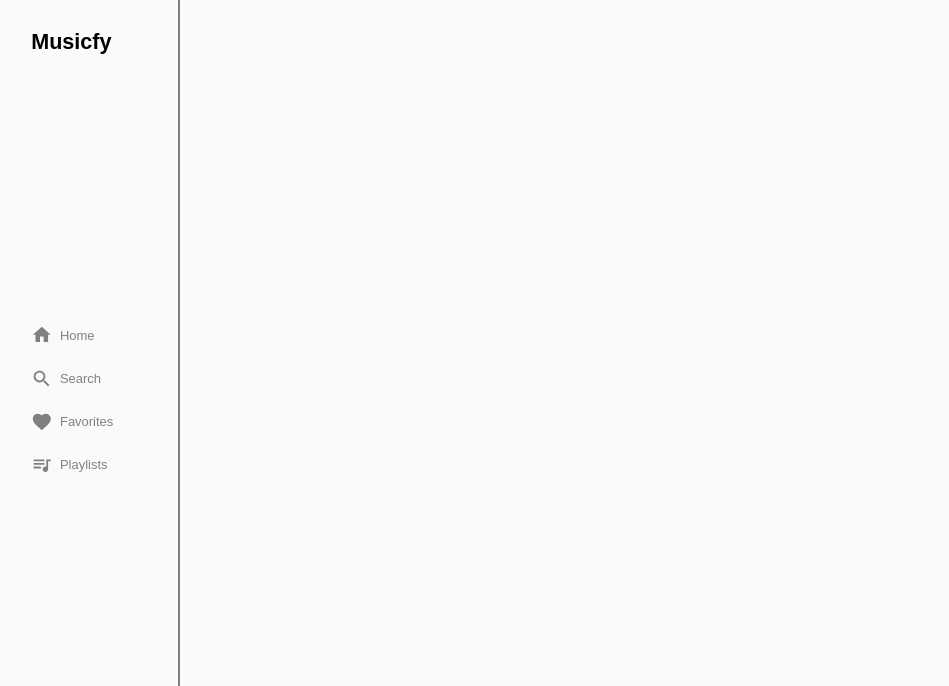
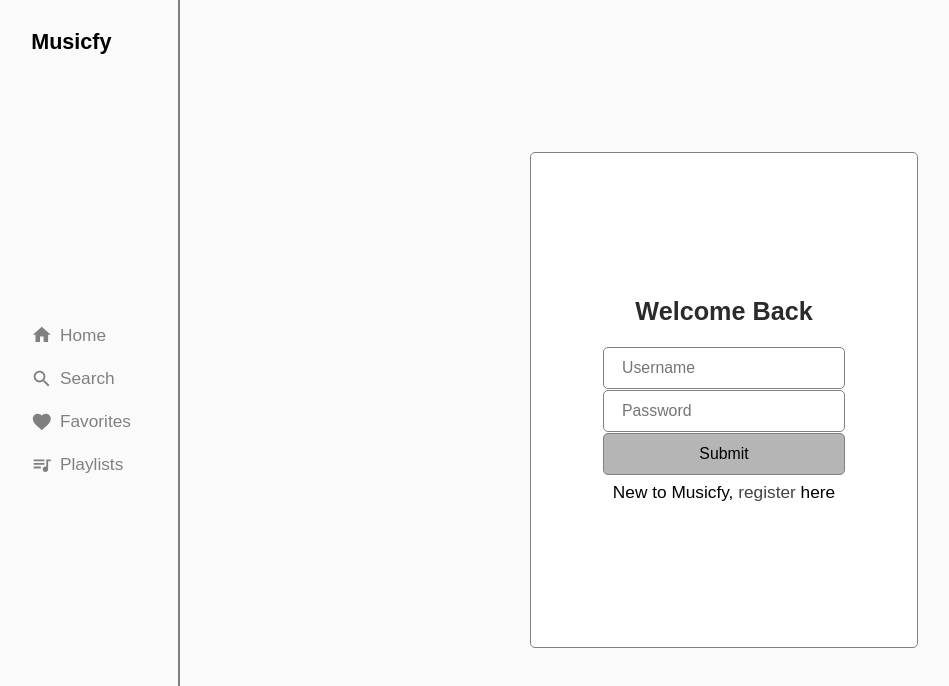
Before and after one commit to Sandy-1711/Musicfy, a React (Create React App) app: page /#/login in a window 1280 px wide. Shown: the top 686 px of the page, without its empty margins (12-961 px from the left). Built offline with nearby package versions, Linux system fonts and the light colour scheme.

Commit message:
Added authentication

```diff
--- a/public/styles.css
+++ b/public/styles.css
@@ -510,7 +510,90 @@ li svg {
     font-weight: 200;
 }
 
+.logout {
+    position: absolute;
+    bottom: 5rem;
+    left: 3rem;
+}
 
+.loginPage form input,
+button {
+    font-size: 1.1rem;
+}
+
+.loginPage button,.logout button {
+    cursor: pointer;
+    padding: 0.75rem 1.25rem;
+    border-radius: 5px;
+    /* border: none; */
+    border: 1px solid grey;
+    outline: none;
+    background-color: rgb(181, 181, 181);
+    color: black;
+}
+
+.loginCard form input {
+    padding: 0.75rem 1.25rem;
+    border-radius: 5px;
+    /* border: none; */
+    border: 1px solid grey;
+    outline: none;
+}
+
+.loginPage button:hover {
+    background-color: #595959;
+    color: #c7c7c7;
+}
+.logout button:hover{
+
+    background-color: #595959;
+    color: #c7c7c7;
+}
+.loginCard form {
+    display: flex;
+    flex-direction: column;
+    gap: 0.1rem;
+}
+
+.loginPage {
+    height: 100dvh;
+    display: flex;
+    justify-content: center;
+    align-items: center;
+
+}
+
+.loginCard {
+    display: flex;
+    flex-direction: column;
+    justify-content: center;
+    align-items: center;
+    gap: 0.5rem;
+    background-color: #ffffff;
+    border: 1px solid grey;
+    padding: 10rem 5rem;
+    border-radius: 5px;
+}
+
+.loginCard span a{
+    color: #434343;
+    cursor: pointer;
+}
+.loginCard span a:hover{
+    color: red;;
+}
+.loginPage h2{
+    font-size: 1.75rem;
+    color: #2b2b2b;
+    margin-bottom: 1rem;
+}
+.loginCard span a,span {
+    font-size: 1.2rem;
+}
+
+/* .homePage form input,button{
+    padding: 0.5rem;
+} */
 @media screen and (width<1000px) {
     .sidebar {
         bottom: 0;
@@ -527,8 +610,10 @@ li svg {
     }
 
     .sidebar ul {
+        width: 80dvw;
+        justify-content: space-around;
         flex-direction: row;
-        gap: 4rem;
+        /* gap: 4rem; */
         padding: 0;
         padding-bottom: 1rem;
     }
@@ -537,6 +622,13 @@ li svg {
         font-size: 0.5rem;
     }
 
+    .logout button{
+        position: fixed;
+        right:   1rem;
+        top: 0.7rem;
+        padding:0.5rem 1rem;
+        z-index: 99;
+    }
     .sidebar h1 {
         position: fixed;
         top: 0;
@@ -548,7 +640,7 @@ li svg {
         height: max-content;
         width: 100dvw;
         padding: 1rem;
-        background-color: #646464;
+        background-color: #c5c5c5;
     }
 
     .sidebar ul li a {
@@ -559,7 +651,7 @@ li svg {
     }
 
     .homePage {
-        top: 1rem;
+        top: 2rem;
         left: 0;
         width: 100dvw;
     }
@@ -654,7 +746,8 @@ li svg {
         right: 1rem;
         bottom: 1rem;
     }
-/*
+
+    /*
     .searchPage {
         top: 1rem;
         left: 0;
@@ -667,17 +760,21 @@ li svg {
     .searchArea {
         width: max-content;
     }
-    .searchArea form{
+
+    .searchArea form {
         height: max-content;
     }
-    .searchArea form input{
+
+    .searchArea form input {
         width: 15rem;
         padding-right: 1rem;
     }
-    .suggestions{
+
+    .suggestions {
         width: 18rem;
 
     }
+
     /* .homecard{
         grid-template-columns: repeat(10,1fr)
     } */
@@ -740,12 +837,16 @@ li svg {
     }
 
     .sidebar ul {
-        padding: 0.2rem 0;
-        gap: 1.7rem;
+        padding: 0.9rem 0;
+        display: flex;
+        justify-content: space-evenly;
+        align-items: center;
+        gap: 2rem;
+        width: 80dvw;
     }
 
     .sidebar h1 {
-        padding: 0.5rem;
+        padding: 1.3rem 0.5rem;
     }
 
 }
@@ -760,15 +861,18 @@ li svg {
     .cards {
         grid-template-columns: repeat(2, 1fr);
     }
-    .card{
+
+    .card {
         height: 15rem;
         width: 10rem;
     }
-    .card img{
+
+    .card img {
         height: 8rem;
         width: 8rem;
     }
 }
+
 @media screen and (width<300px) {
     .card {
         padding: 0.5rem 0rem;
--- a/src/components/App.jsx
+++ b/src/components/App.jsx
@@ -1,27 +1,32 @@
-import React from 'react'
+import React, { useEffect } from 'react'
 import Sidebar from './Sidebar'
 import Home from './Home'
 import Search from './Search'
 import { HashRouter, Routes, Route } from 'react-router-dom';
 import Favorites from './Favorites';
 import Playlists from './Playlists';
-// import { ReactKeycloakProvider } from '@react-keycloak/web';
-// import keycloak from '../keycloak';
-// import PrivateRoute from '../helpers/PrivateRoute';
+import SignUp from './Register';
+import PrivateRoute from '../helpers/PrivateRoute';
+import Login from './Login';
+import Register from './Register';
 const App = () => {
+  const user = JSON.parse(localStorage.getItem('user'));
+  useEffect(function(){
+    console.log(user);
+  },[])
   return (
-    // <ReactKeycloakProvider authClient={keycloak}>
 
-      <HashRouter>
-        <Sidebar />
-        <Routes>
-          <Route path='/' element={<Home />} />
-          <Route path='/search' element={<Search />} />
-          <Route path='/favorites' element={<Favorites />} />
-          <Route path='/playlists' element={<Playlists />} />
-        </Routes>
-      </HashRouter>
-    // </ReactKeycloakProvider>
+    <HashRouter>
+      <Sidebar />
+      <Routes>
+        <Route path='/' element={<PrivateRoute><Home /></PrivateRoute>} />
+        <Route path='/login' element={<Login />} />
+        <Route path='/register' element={<Register />} />
+        <Route path='/search' element={<PrivateRoute><Search /></PrivateRoute>} />
+        <Route path='/favorites' element={<PrivateRoute><Favorites /></PrivateRoute>} />
+        <Route path='/playlists' element={<PrivateRoute><Playlists /></PrivateRoute>} />
+      </Routes>
+    </HashRouter>
 
   )
 }
--- a/src/components/Home.jsx
+++ b/src/components/Home.jsx
@@ -6,7 +6,7 @@ import CreateCard from './CreateCard';
 import CreatePlaylist from './CreatePlaylist';
 const Home = () => {
 
-    var [global, setGlobal] = useState(fetchData);
+    var [global, setGlobal] = useState("");
     var [showPlaylists, setShowPlaylists] = useState(false);
     var [selectedSongs, setSelectedSongs] = useState();
     var [showCreatePlaylist, setShowCreatePlaylist] = useState(false);
@@ -42,7 +42,7 @@ const Home = () => {
         await fetch('https://shazam.p.rapidapi.com/charts/track?locale=en-US&pageSize=20&startFrom=0', {
             method: 'GET',
             headers: {
-                'X-RapidAPI-Key': '44493296c0msh587bb936b158d9ep1d5245jsn8293b71897be',
+                'X-RapidAPI-Key': '33b8c5e176msha49eebb3918b78fp141637jsn0b4810f708b5',
                 'X-RapidAPI-Host': 'shazam.p.rapidapi.com'
             }
         }).then(async function (response) {
@@ -68,7 +68,7 @@ const Home = () => {
                                 element={element}
                                 setSelectedSongs={setSelectedSongs}
                                 setShowPlaylists={setShowPlaylists} />
-                        }):<div className='cardsContainer'><h1>No songs found</h1></div>}
+                        }) : <div className='cardsContainer'><h1>No songs found</h1></div>}
                     </div>
                 </div>
                 {
--- /dev/null
+++ b/src/components/Login.jsx
@@ -0,0 +1,64 @@
+import React, { useContext, useState } from 'react'
+import { AuthContext } from '../context/AuthContext';
+import { useNavigate } from 'react-router-dom';
+
+const Login = () => {
+    // localStorage.removeItem('user');
+    const { updateUser } = useContext(AuthContext);
+    const navigate=useNavigate()
+    var [formData, setFormData] = useState({
+        username: "",
+        password: "",
+    });
+    async function loginPost() {
+        await fetch('https://musicfyapi.sandeepsingh126.repl.co/api/auth/login', {
+            method: 'POST',
+            mode: 'cors',
+            body: JSON.stringify(formData),
+            headers: {
+                'Content-Type': 'application/json'
+            }
+        }).then(function (response) {
+            return response.json();
+        }).then(function (json) {
+
+            updateUser(json);
+            navigate('/')
+            return json;
+        }).catch(function (err) {
+            console.log(err);
+        })
+    }
+    function handleChange(e) {
+        var { name, value } = e.target;
+        setFormData(function (prev) {
+            return { ...prev, [name]: value };
+        })
+    }
+    function handleSubmit(e) {
+        e.preventDefault();
+        loginPost();
+        setFormData({
+            username: "",
+            password: "",
+        })
+        // console.log(formData);
+    }
+    return (
+        <div className='homePage loginPage'>
+        <div className='loginCard'>
+            <h2>Welcome Back</h2>
+            <form>
+                <input required onChange={handleChange} value={formData.username} type='text' name='username' placeholder='Username' />
+                <input required onChange={handleChange} type='password' value={formData.password} name='password' placeholder='Password' />
+                <button onClick={handleSubmit}>Submit</button>
+            </form>
+            <span onClick={function(){
+                navigate('/register')
+            }}>New to Musicfy, <a>register</a> here</span>
+        </div>
+        </div>
+    )
+}
+
+export default Login
--- /dev/null
+++ b/src/components/Register.jsx
@@ -0,0 +1,66 @@
+import React, { useContext, useState } from 'react'
+import { AuthContext } from '../context/AuthContext';
+import { useNavigate } from 'react-router-dom';
+
+const Register = () => {
+    const { updateUser } = useContext(AuthContext)
+    const navigate = useNavigate()
+    var [formData, setFormData] = useState({
+        username: "",
+        password: "",
+        email: "",
+    });
+    async function signupPost() {
+        await fetch('https://musicfyapi.sandeepsingh126.repl.co/api/auth/signup', {
+            method: 'POST',
+            body: JSON.stringify(formData),
+            headers: {
+                'Content-Type': 'application/json'
+            },
+            mode: 'cors'
+        }).then(function (response) {
+            return response.json();
+        }).then(function (json) {
+            updateUser(json);
+            navigate('/')
+            console.log(json);
+            return json;
+        }).catch(function (err) {
+            console.log(err);
+        })
+    }
+    function handleChange(e) {
+        var { name, value } = e.target;
+        setFormData(function (prev) {
+            return { ...prev, [name]: value };
+        })
+    }
+    function handleSubmit(e) {
+        e.preventDefault();
+        signupPost()
+        // console.log(formData);
+        setFormData({
+            username: "",
+            email: "",
+            password: "",
+        })
+    }
+    return (
+        <div className='homePage loginPage'>
+            <div className='loginCard'>
+                <h2>Registration</h2>
+                <form>
+                    <input required onChange={handleChange} type='text' name='username' placeholder='Username' />
+                    <input required onChange={handleChange} type='email' name='email' placeholder='Email' />
+                    <input required  minLength='8' onChange={handleChange} type='password' name='password' placeholder='Password' />
+                    <button onClick={handleSubmit}>Submit</button>
+                </form>
+                <span>Already a user? <a onClick={function(){
+                    navigate('/login')
+                }}>login</a></span>
+            </div>
+        </div>
+    )
+}
+
+export default Register
--- a/src/components/Search.jsx
+++ b/src/components/Search.jsx
@@ -23,7 +23,7 @@ const Search = () => {
         const options = {
             method: 'GET',
             headers: {
-                'X-RapidAPI-Key': '44493296c0msh587bb936b158d9ep1d5245jsn8293b71897be',
+                'X-RapidAPI-Key': '33b8c5e176msha49eebb3918b78fp141637jsn0b4810f708b5',
                 'X-RapidAPI-Host': 'shazam.p.rapidapi.com'
             }
         };
@@ -41,7 +41,7 @@ const Search = () => {
         const options = {
             method: 'GET',
             headers: {
-                'X-RapidAPI-Key': '44493296c0msh587bb936b158d9ep1d5245jsn8293b71897be',
+                'X-RapidAPI-Key': '33b8c5e176msha49eebb3918b78fp141637jsn0b4810f708b5',
                 'X-RapidAPI-Host': 'shazam.p.rapidapi.com'
             }
         };
--- a/src/components/Sidebar.jsx
+++ b/src/components/Sidebar.jsx
@@ -3,13 +3,15 @@ import HomeIcon from '@mui/icons-material/Home';
 import SearchIcon from '@mui/icons-material/Search';
 import FavoriteIcon from '@mui/icons-material/Favorite';
 import QueueMusicIcon from '@mui/icons-material/QueueMusic';
-import { Link, useLocation } from 'react-router-dom';
+import { Link, useLocation, useNavigate } from 'react-router-dom';
 // import { useKeycloak } from '@react-keycloak/web';
 const Sidebar = () => {
+  const navigate=useNavigate()
   // const { keycloak, initialized } = useKeycloak();
   const history = useLocation();
   const path = history.pathname.substring(1);
   // console.log(path);
+  const user=JSON.parse(localStorage.getItem('user'))
   return (
     <div className='sidebar'>
       <h1 style={{ fontSize: '1.5rem' }}>Musicfy</h1>
@@ -19,10 +21,11 @@ const Sidebar = () => {
         <li><Link to='/favorites'><FavoriteIcon style={{ color: path === 'favorites' ? 'black' : 'grey' }} /><span style={{ color: path === 'favorites' ? 'black' : 'grey' }}>Favorites</span></Link></li>
         <li><Link to='/playlists'><QueueMusicIcon style={{ color: path === 'playlists' ? 'black' : 'grey' }} /><span style={{ color: path === 'playlists' ? 'black' : 'grey' }}>Playlists</span></Link></li>
       </ul>
-      {/* {!keycloak.authenticated && (<button type='button' onClick={function(){keycloak.login() */}
-      {/* }}>Login</button>)} */}
-      {/* // {!!keycloak.authenticated && (<button type='button' onClick={function(){keycloak.logout()}}>Logout</button>)} */}
-    </div>
+      {user && <div className='logout'><button onClick={function(){
+        localStorage.removeItem("user")
+        navigate('/login');
+      }}>Logout</button></div>}
+      </div>
   )
 }
 
--- /dev/null
+++ b/src/context/AuthContext.js
@@ -0,0 +1,14 @@
+import { createContext, useState } from "react";
+export const AuthContext = createContext();
+export const AuthProvider = ({ children }) => {
+    const [user, setUser] = useState({});
+    const updateUser=(userData)=>{
+        setUser(userData);
+        localStorage.setItem('user',JSON.stringify(userData));
+    }
+    return (
+        <AuthContext.Provider value={{user,updateUser}}>
+            {children}
+        </AuthContext.Provider>
+    )
+}
--- a/src/helpers/PrivateRoute.jsx
+++ b/src/helpers/PrivateRoute.jsx
@@ -1,11 +1,18 @@
-// import { useKeycloak } from "@react-keycloak/web";
+import { useContext, useEffect } from 'react';
+import Login from '../components/Login'
+import { AuthContext } from '../context/AuthContext';
+import { useNavigate } from 'react-router-dom';
 
-// const PrivateRoute = ({ children }) => {
-//  const { keycloak } = useKeycloak();
+const PrivateRoute = ({ children }) => {
+    const navigate = useNavigate()
+    const user = JSON.parse(localStorage.getItem('user'));
+    useEffect(function () {
 
-//  const isLoggedIn = keycloak.authenticated;
+    }, [user])
 
-//  return isLoggedIn ? children : null;
-// };
+    const isLoggedIn = user;
 
-// export default PrivateRoute;
+    return isLoggedIn ? children : <Login />;
+};
+
+export default PrivateRoute;
--- a/src/index.js
+++ b/src/index.js
@@ -2,4 +2,5 @@ import React from 'react';
 import ReactDOM from 'react-dom'
 import App from './components/App';
 import './styles.css'
-ReactDOM.render(<App/>,document.getElementById("root"));
+import { AuthProvider } from './context/AuthContext';
+ReactDOM.render(<AuthProvider><App/></AuthProvider>,document.getElementById("root"));
--- a/src/styles.css
+++ b/src/styles.css
@@ -510,7 +510,90 @@ li svg {
     font-weight: 200;
 }
 
+.logout {
+    position: absolute;
+    bottom: 5rem;
+    left: 3rem;
+}
 
+.loginPage form input,
+button {
+    font-size: 1.1rem;
+}
+
+.loginPage button,.logout button {
+    cursor: pointer;
+    padding: 0.75rem 1.25rem;
+    border-radius: 5px;
+    /* border: none; */
+    border: 1px solid grey;
+    outline: none;
+    background-color: rgb(181, 181, 181);
+    color: black;
+}
+
+.loginCard form input {
+    padding: 0.75rem 1.25rem;
+    border-radius: 5px;
+    /* border: none; */
+    border: 1px solid grey;
+    outline: none;
+}
+
+.loginPage button:hover {
+    background-color: #595959;
+    color: #c7c7c7;
+}
+.logout button:hover{
+
+    background-color: #595959;
+    color: #c7c7c7;
+}
+.loginCard form {
+    display: flex;
+    flex-direction: column;
+    gap: 0.1rem;
+}
+
+.loginPage {
+    height: 100dvh;
+    display: flex;
+    justify-content: center;
+    align-items: center;
+
+}
+
+.loginCard {
+    display: flex;
+    flex-direction: column;
+    justify-content: center;
+    align-items: center;
+    gap: 0.5rem;
+    background-color: #ffffff;
+    border: 1px solid grey;
+    padding: 10rem 5rem;
+    border-radius: 5px;
+}
+
+.loginCard span a{
+    color: #434343;
+    cursor: pointer;
+}
+.loginCard span a:hover{
+    color: red;;
+}
+.loginPage h2{
+    font-size: 1.75rem;
+    color: #2b2b2b;
+    margin-bottom: 1rem;
+}
+.loginCard span a,span {
+    font-size: 1.2rem;
+}
+
+/* .homePage form input,button{
+    padding: 0.5rem;
+} */
 @media screen and (width<1000px) {
     .sidebar {
         bottom: 0;
@@ -539,6 +622,13 @@ li svg {
         font-size: 0.5rem;
     }
 
+    .logout button{
+        position: fixed;
+        right:   1rem;
+        top: 0.7rem;
+        padding:0.5rem 1rem;
+        z-index: 99;
+    }
     .sidebar h1 {
         position: fixed;
         top: 0;
@@ -656,7 +746,8 @@ li svg {
         right: 1rem;
         bottom: 1rem;
     }
-/*
+
+    /*
     .searchPage {
         top: 1rem;
         left: 0;
@@ -669,17 +760,21 @@ li svg {
     .searchArea {
         width: max-content;
     }
-    .searchArea form{
+
+    .searchArea form {
         height: max-content;
     }
-    .searchArea form input{
+
+    .searchArea form input {
         width: 15rem;
         padding-right: 1rem;
     }
-    .suggestions{
+
+    .suggestions {
         width: 18rem;
 
     }
+
     /* .homecard{
         grid-template-columns: repeat(10,1fr)
     } */
@@ -766,15 +861,18 @@ li svg {
     .cards {
         grid-template-columns: repeat(2, 1fr);
     }
-    .card{
+
+    .card {
         height: 15rem;
         width: 10rem;
     }
-    .card img{
+
+    .card img {
         height: 8rem;
         width: 8rem;
     }
 }
+
 @media screen and (width<300px) {
     .card {
         padding: 0.5rem 0rem;
```
Also changed, not shown: src/keycloak.js (deleted, +0 -8 lines).
